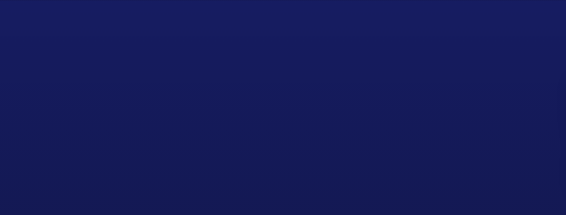
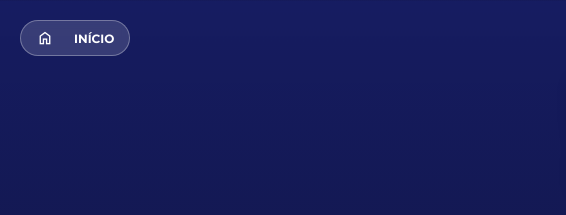
Before and after one commit to iasdangelim4/adventista, a plain HTML site: page DBV.html in a window 1280 px wide. Shown: the top 215 px of the page, 0-566 px from the left. Drawn offline with nearby package versions, Linux system fonts and the light colour scheme.

Commit message:
Update DBV.html

```diff
--- a/DBV.html
+++ b/DBV.html
@@ -16,7 +16,44 @@
             background-color: #0c0c1d;
             color: white;
         }
+.btn-voltar {
+    position: absolute; /* Ele fica no topo da página */
+    top: 20px;
+    left: 20px;
+    text-decoration: none;
+    color: white;
+    background-color: rgba(255, 255, 255, 0.15); /* Fundo semi-transparente */
+    padding: 8px 15px;
+    border-radius: 20px;
+    font-size: 0.75rem;
+    font-weight: 700;
+    display: flex;
+    align-items: center;
+    gap: 5px;
+    backdrop-filter: blur(5px); /* Efeito de vidro embaçado */
+    transition: 0.3s;
+    border: 1px solid rgba(255, 255, 255, 0.3);
+    z-index: 100; /* Garante que fique por cima de tudo */
+}
 
+.btn-voltar:hover {
+    background-color: #ff6600; /* Fica laranja ao passar o mouse */
+    border-color: #ff6600;
+    transform: translateX(5px);
+}
+
+.btn-voltar .material-symbols-outlined {
+    font-size: 18px;
+}
+
+/* Ajuste para não bater na logo no celular */
+@media (max-width: 480px) {
+    .btn-voltar {
+        top: 10px;
+        left: 10px;
+        padding: 5px 10px;
+    }
+}
         .main-container {
             background: linear-gradient(rgba(26, 35, 126, 0.7), rgba(10, 10, 20, 0.9)),
                         url('sua-imagem-de-fundo.jpg'); /* COLOQUE SUA FOTO AQUI */
@@ -184,6 +221,11 @@
     </style>
 </head>
 <body>
+    <a href="index.html" class="btn-voltar">
+    <span class="material-symbols-outlined">home</span>
+    INÍCIO
+</a>
+
 
     <div class="main-container">
 
```
